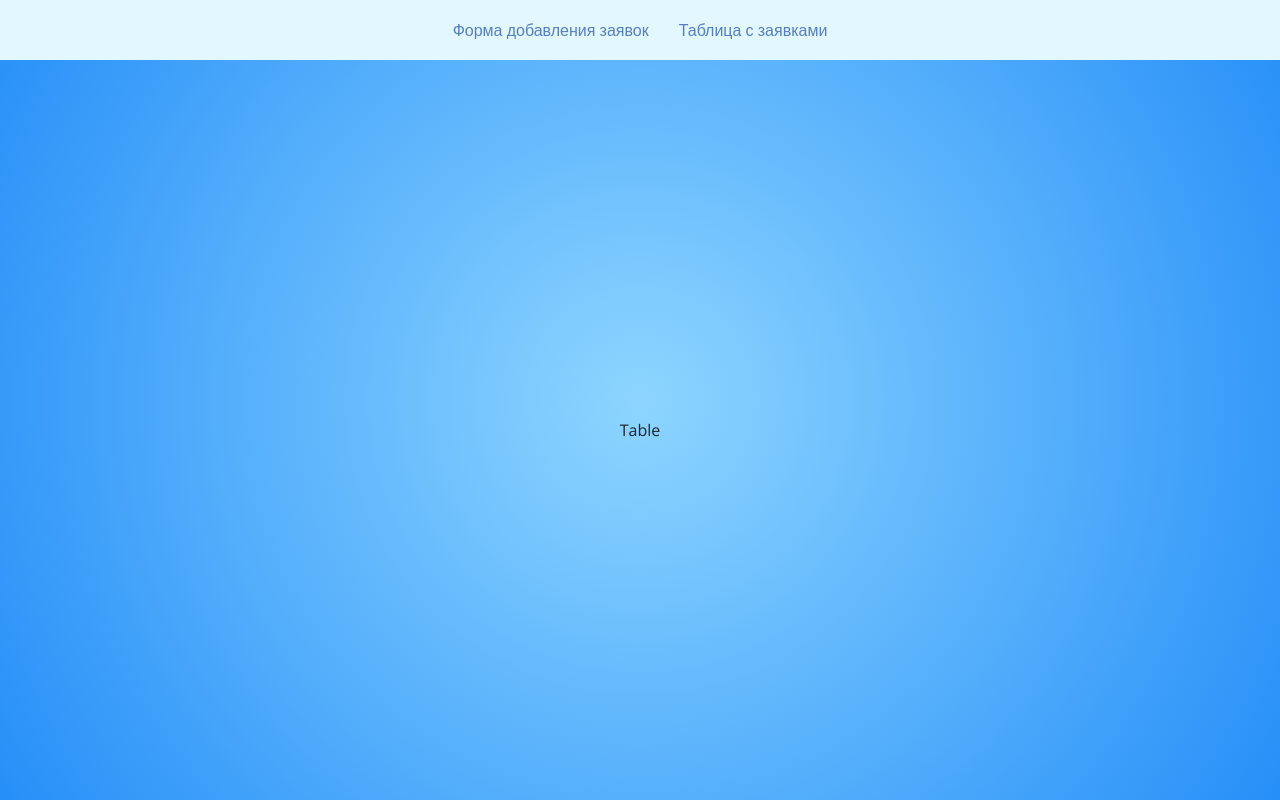
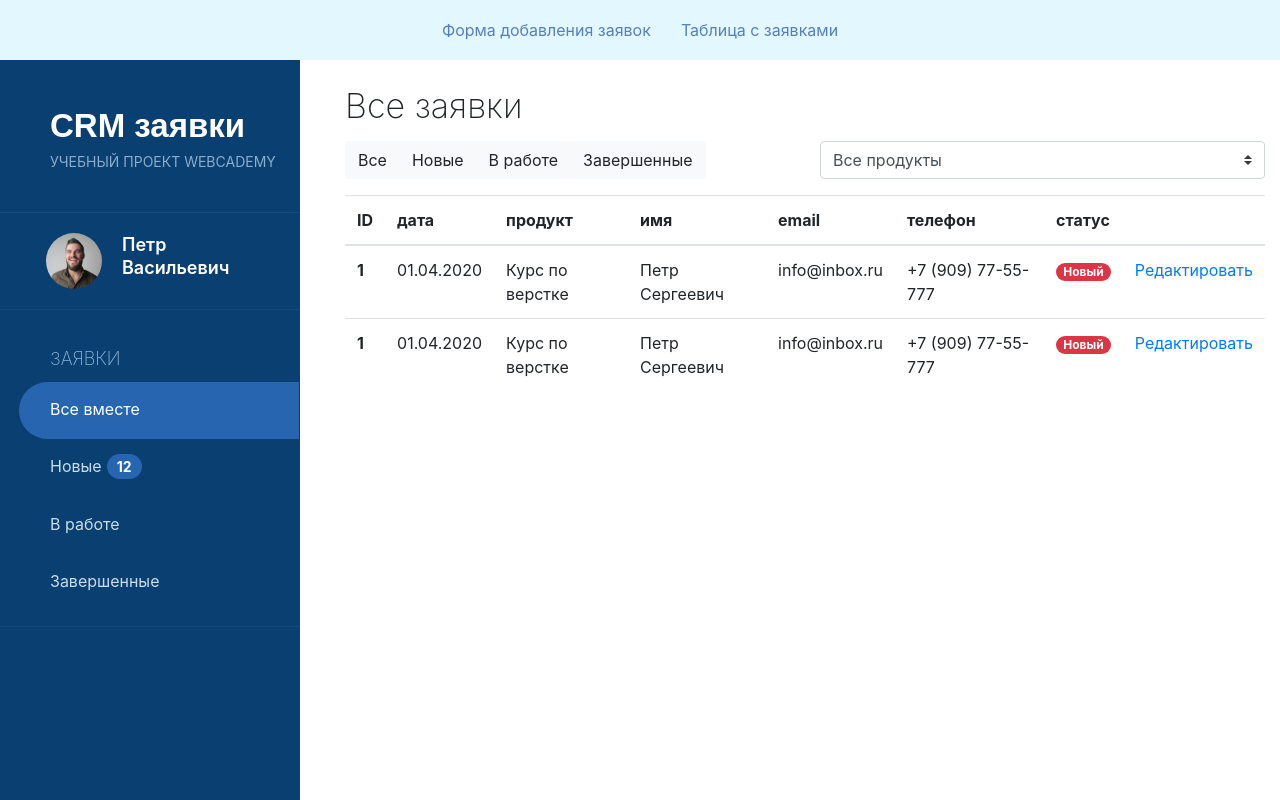
Before and after one commit to sog69/crm-react, a React (Create React App) app: page /table in a window 1280 px wide. Built offline with nearby package versions, Linux system fonts and the light colour scheme.

Commit message:
table markup

```diff
--- a/public/index.html
+++ b/public/index.html
@@ -4,19 +4,15 @@
 <head>
   <meta charset="utf-8" />
   <link rel="icon" href="%PUBLIC_URL%/favicon.ico" />
-  <meta name="theme-color" content="#000000" />
-  <meta name="description" content="Web site created using create-react-app" />
-  <link rel="stylesheet" href="css/bootstrap.min.css" />
-  <link rel="stylesheet" href="css/main.css">
-	<link href="https://fonts.googleapis.com/css?family=Open+Sans:400,600,700,800&amp;subset=cyrillic-ext" rel="stylesheet">
+  <link
+    href="https://fonts.googleapis.com/css?family=Open+Sans:400,600,700,800&amp;subset=cyrillic-ext"
+    rel="stylesheet">
 
   <title>CRM Заявки</title>
 </head>
 
-<body  class="with-nav radial-bg flex-center">
-  <noscript>You need to enable JavaScript to run this app.</noscript>
+<body class='with-nav'>
   <div id="root"></div>
-
 </body>
 
 </html>
--- a/src/components/App.jsx
+++ b/src/components/App.jsx
@@ -8,24 +8,13 @@ import Edit from './Edit';
 function App() {
   return (
     <Router>
-      <div className='app'>
+      <div>
         <Navbar />
-        <main className='main'>
-          <Routes>
-            <Route
-              path='/'
-              element={<Form />}
-            />
-            <Route
-              path='/table'
-              element={<Table />}
-            />
-            {/* <Route
-              path='/edit'
-              element={<Edit />}
-            /> */}
-          </Routes>
-        </main>
+        <Routes>
+          <Route path='/' element={<Form />} />
+          <Route path='/table' element={<Table />} />
+          <Route path='/edit' element={<Edit />} />
+        </Routes>
       </div>
     </Router>
   );
--- a/src/components/Form.jsx
+++ b/src/components/Form.jsx
@@ -28,6 +28,9 @@ function getRandomData(obj) {
 
 // -----------------------------------------------------------
 function Form() {
+  document.body.classList.remove('body--dashboard');
+  document.body.classList.add('radial-bg', 'flex-center');
+
   // начальное заполнение формы и ее состояние
   const [request, setRequest] = useState(() => {
     console.log('useState');
@@ -89,12 +92,7 @@ function Form() {
           </p>
         </div>
         <div className='white-plate__line-between white-plate__line-between--main'></div>
-        <form
-          onSubmit={handleSubmit}
-          id='form'
-          method='POST'
-          action=''
-        >
+        <form onSubmit={handleSubmit} id='form' method='POST' action=''>
           <label>Ваши данные:</label>
           <div className='form-group'>
             <input
@@ -152,10 +150,7 @@ function Form() {
             </select>
           </div>
           <div className='form-group'>
-            <button
-              type='submit'
-              className='btn btn-lg btn-primary btn-block'
-            >
+            <button type='submit' className='btn btn-lg btn-primary btn-block'>
               Оформить заявку
             </button>
           </div>
--- a/src/components/Table.jsx
+++ b/src/components/Table.jsx
@@ -1,5 +1,140 @@
 function Table() {
-  return <div>Table</div>;
+  document.body.classList.remove('radial-bg', 'flex-center');
+  document.body.classList.add('body--dashboard');
+
+  const markup = (
+    <div>
+      <div className='left-panel blue-skin'>
+        <div className='left-panel__logo'>
+          <div className='left-panel__logo-title'>CRM заявки</div>
+          <div className='left-panel__logo-subtitle'>учебный проект webcademy</div>
+        </div>
+        <div className='left-panel__user clearfix'>
+          <div className='left-panel__user-photo'>
+            <img src='img/avatars/avatar-128.jpg' alt='Avatar' />
+          </div>
+          <div className='left-panel__user-name'>
+            Петр <br />
+            Васильевич
+          </div>
+        </div>
+        <div className='left-panel__navigation'>
+          <div className='left-panel__navigation-title'>Заявки</div>
+          <ul>
+            <li>
+              <a data-value='all' data-role='left-status' href='#' className='active'>
+                Все вместе
+              </a>
+            </li>
+            <li>
+              <a data-value='new' data-role='left-status' href='#'>
+                Новые
+                <div className='badge' id='badge-new'>
+                  12
+                </div>
+              </a>
+            </li>
+            <li>
+              <a data-value='inwork' data-role='left-status' href='#'>
+                В работе
+              </a>
+            </li>
+            <li>
+              <a data-value='complete' data-role='left-status' href='#'>
+                Завершенные
+              </a>
+            </li>
+          </ul>
+        </div>
+      </div>
+
+      <div className='main-wrapper'>
+        <div className='container-fluid'>
+          <div className='admin-heading-1'>Все заявки</div>
+
+          <form action=''>
+            <div className='row mb-3 justify-content-start'>
+              <div className='col'>
+                <div id='topStatusBar' className='btn-group' role='group' aria-label='...'>
+                  <a href='#' className='btn btn-light' data-value='all'>
+                    Все
+                  </a>
+                  <a href='#' className='btn btn-light' data-value='new'>
+                    Новые
+                  </a>
+                  <a href='#' className='btn btn-light' data-value='inwork'>
+                    В работе
+                  </a>
+                  <a href='#' className='btn btn-light' data-value='complete'>
+                    Завершенные
+                  </a>
+                </div>
+              </div>
+              <div className='col'>
+                <select className='custom-select' id='productSelect'>
+                  <option value='all' defaultValue>
+                    Все продукты
+                  </option>
+                  <option value='course-html'>Курс по верстке</option>
+                  <option value='course-js'>Курс по JavaScript</option>
+                  <option value='course-vue'>Курс по VUE JS</option>
+                  <option value='course-php'>Курс по PHP</option>
+                  <option value='course-wordpress'>Курс по WordPress</option>
+                </select>
+              </div>
+            </div>
+          </form>
+
+          <table className='table fs-14'>
+            <thead>
+              <tr>
+                <th>ID</th>
+                <th>дата</th>
+                <th>продукт</th>
+                <th>имя</th>
+                <th>email</th>
+                <th>телефон</th>
+                <th>статус</th>
+                <th></th>
+              </tr>
+            </thead>
+            <tbody id='tbody'>
+              <tr>
+                <th scope='row'>1</th>
+                <td>01.04.2020</td>
+                <td>Курс по верстке</td>
+                <td>Петр Сергеевич</td>
+                <td>info@inbox.ru</td>
+                <td>+7 (909) 77-55-777</td>
+                <td>
+                  <div className='badge badge-pill badge-danger'>Новый</div>
+                </td>
+                <td>
+                  <a href='edit.html'>Редактировать</a>
+                </td>
+              </tr>
+              <tr>
+                <th scope='row'>1</th>
+                <td>01.04.2020</td>
+                <td>Курс по верстке</td>
+                <td>Петр Сергеевич</td>
+                <td>info@inbox.ru</td>
+                <td>+7 (909) 77-55-777</td>
+                <td>
+                  <div className='badge badge-pill badge-danger'>Новый</div>
+                </td>
+                <td>
+                  <a href='edit.html'>Редактировать</a>
+                </td>
+              </tr>
+            </tbody>
+          </table>
+        </div>
+      </div>
+    </div>
+  );
+
+  return <div>{markup}</div>;
 }
 
 export default Table;
--- a/src/index.js
+++ b/src/index.js
@@ -1,5 +1,9 @@
 import React from 'react';
 import ReactDOM from 'react-dom/client';
+
+import './main.css';
+import './bootstrap.min.css';
+
 import App from './components/App';
 
 const root = ReactDOM.createRoot(document.getElementById('root'));
```
Also changed, not shown: src/main.css (renamed from public/css/main.css, +217 -0 lines), src/bootstrap.min.css (renamed from public/css/bootstrap.min.css).
